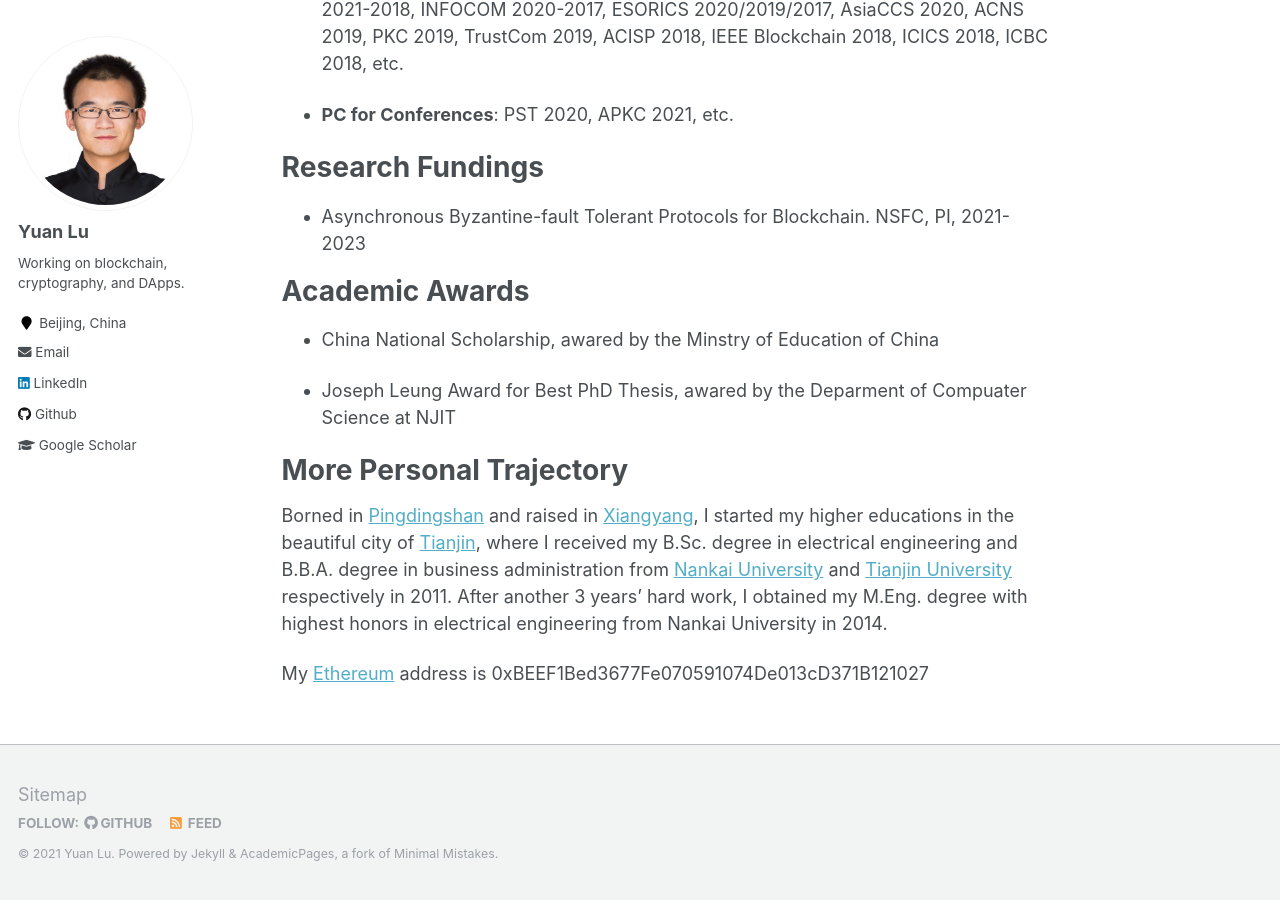
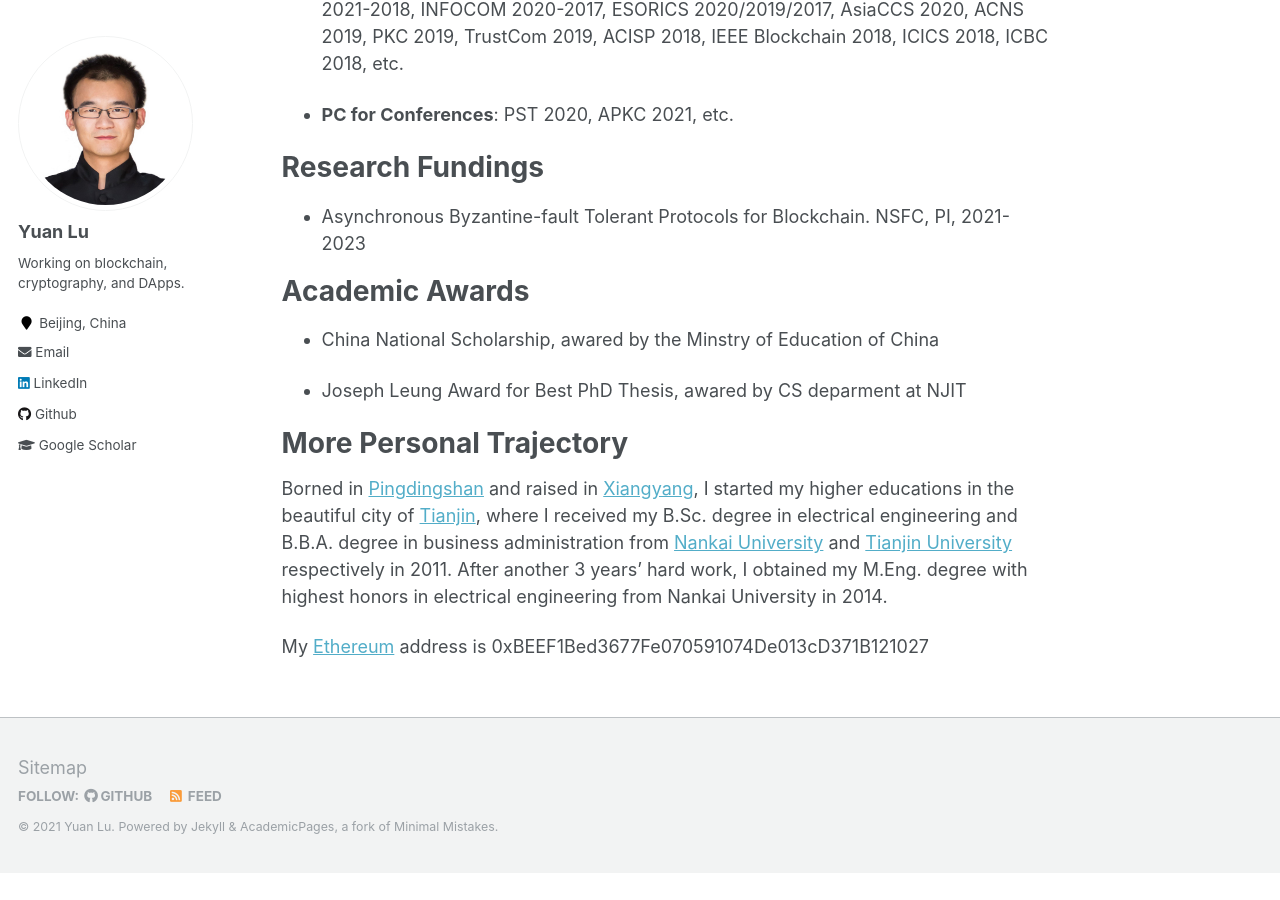
Before and after one commit to yylluu/yylluu.github.io, a Jekyll site: the page built from _pages/about.md, in a window 1280 px wide and 900 px high, scrolled down 1558 px. Built offline with Jekyll 4.4.1, drawn with Linux system fonts in a browser that asks for light colours; after the commit the page ends 2431 px from its top, so only the background shows below that.

Commit message:
Update about.md

```diff
--- a/_pages/about.md
+++ b/_pages/about.md
@@ -68,7 +68,7 @@ Academic Awards
 
 - China National Scholarship, awared by the Minstry of Education of China
 
-- Joseph Leung Award for Best PhD Thesis, awared by the Deparment of Compuater Science at NJIT
+- Joseph Leung Award for Best PhD Thesis, awared by CS deparment at NJIT
 
 
 
```
